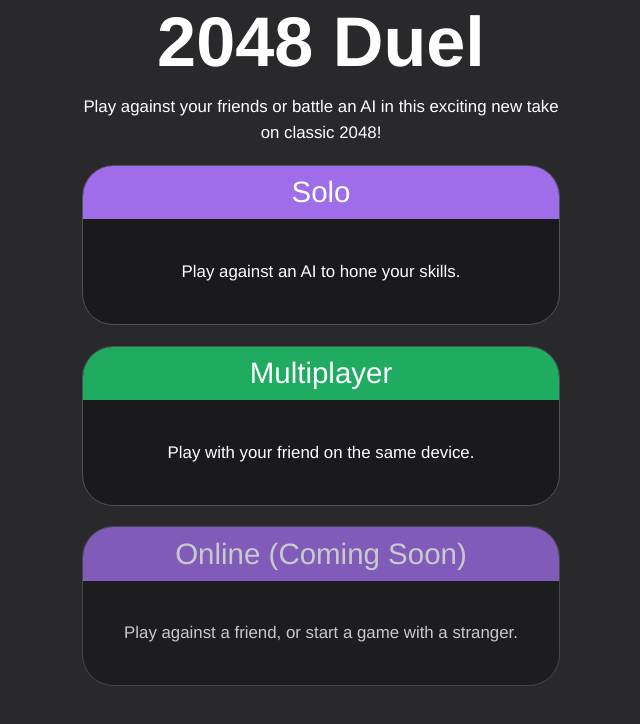
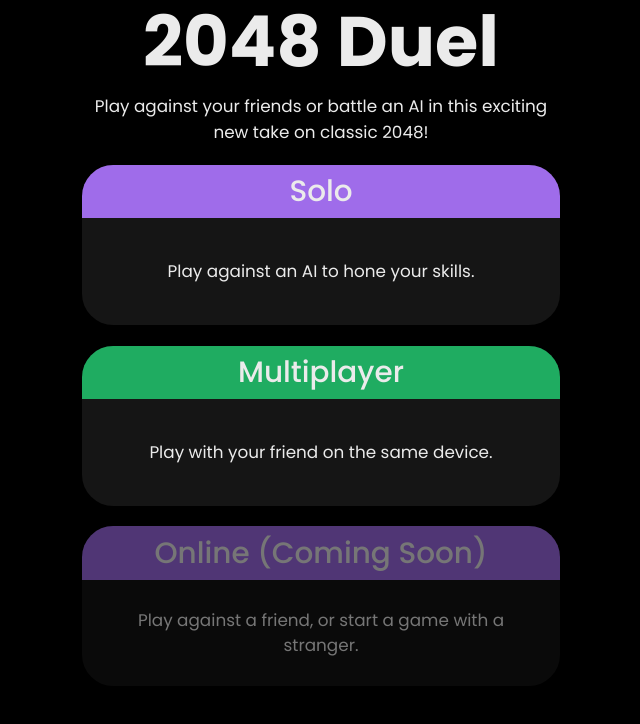
Before and after one commit to jerrykurtin/2048_duel, a React (Create React App) app in the folder client/: page / in a window 1280 px wide. Shown: the top 724 px of the page, without its empty margins (319-959 px from the left). Built offline with nearby package versions, Linux system fonts and the light colour scheme.

Commit message:
getting ready for redesign

```diff
--- a/client/src/App.css
+++ b/client/src/App.css
@@ -1,5 +1,5 @@
 @import url('https://fonts.googleapis.com/css2?family=Arimo:ital,wght@0,400;0,600;0,700;1,400;1,600&display=swap');
-
+@import url('https://fonts.googleapis.com/css2?family=Poppins:ital,wght@0,100;0,200;0,300;0,400;0,500;0,600;0,700;0,800;0,900;1,100;1,200;1,300;1,400;1,500;1,600;1,700;1,800;1,900&display=swap');
 /* Light-mode Colors */
 /* * {
   --bg-color-1: #ffffff;
@@ -16,11 +16,12 @@
 
 /* Dark-mode Colors */
 * {
-  --bg-color-1: #1a1a1d;
+  --bg-color-1: #151515;
   --bg-color-2: #262629;
-  --bg-color-3: #29292c;
-  --bg-color-4: #515159;
-  --pop-color-1: #ffffff;
+  --bg-color-3: #000000;
+  /* --bg-color-3: #29292c; */
+  /* --bg-color-4: #515159; */
+  --pop-color-1: #ebebeb;
   --pop-color-2: #d8d8eb;
 
   --tile-text-color: var(--pop-color-1);
@@ -65,8 +66,8 @@
   --border-radius: calc(3.5 * var(--vw));
   --border-radius-small: calc(2.5 * var(--vw));
 
-  --border-width: calc(0.3 * var(--vw));
-  --border-width-small: calc(0.15 * var(--vw));
+  --border-width: calc(0.0 * var(--vw));
+  --border-width-small: calc(0.00 * var(--vw));
   --game-border-width: calc(1 * var(--vw));
 
 
@@ -94,7 +95,7 @@ body {
     max-width: 532px;
     background: var(--background-color);
     color: var(--primary-color);
-    font-family: 'Arimo', sans-serif;
+    font-family: 'Poppins', 'Arimo', sans-serif;
     font-size: calc(3.24 * var(--vw));
     position: relative;
 }
--- a/client/src/elements/MenuOption.css
+++ b/client/src/elements/MenuOption.css
@@ -1,6 +1,12 @@
 @keyframes pop {
     0% {transform: scale(1.0, 1.0);}
     40% {transform: scale(1.02, 1.02);}
+    100% {transform: scale(1.0, 1.0);}
+}
+
+@keyframes pop-aggressive {
+    0% {transform: scale(1.0, 1.0);}
+    30% {transform: scale(1.05, 1.05);}
     100% {transform: scale(1.0, 1.0);}
 }
 
@@ -72,7 +78,7 @@
 
 
 .coming-soon {
-    opacity: 0.75;
+    opacity: 0.5;
     /* background: linear-gradient(
         0deg,
         transparent 0%,
```
Also changed, not shown: 1 other file (tests, documents, lock files or other folders).
